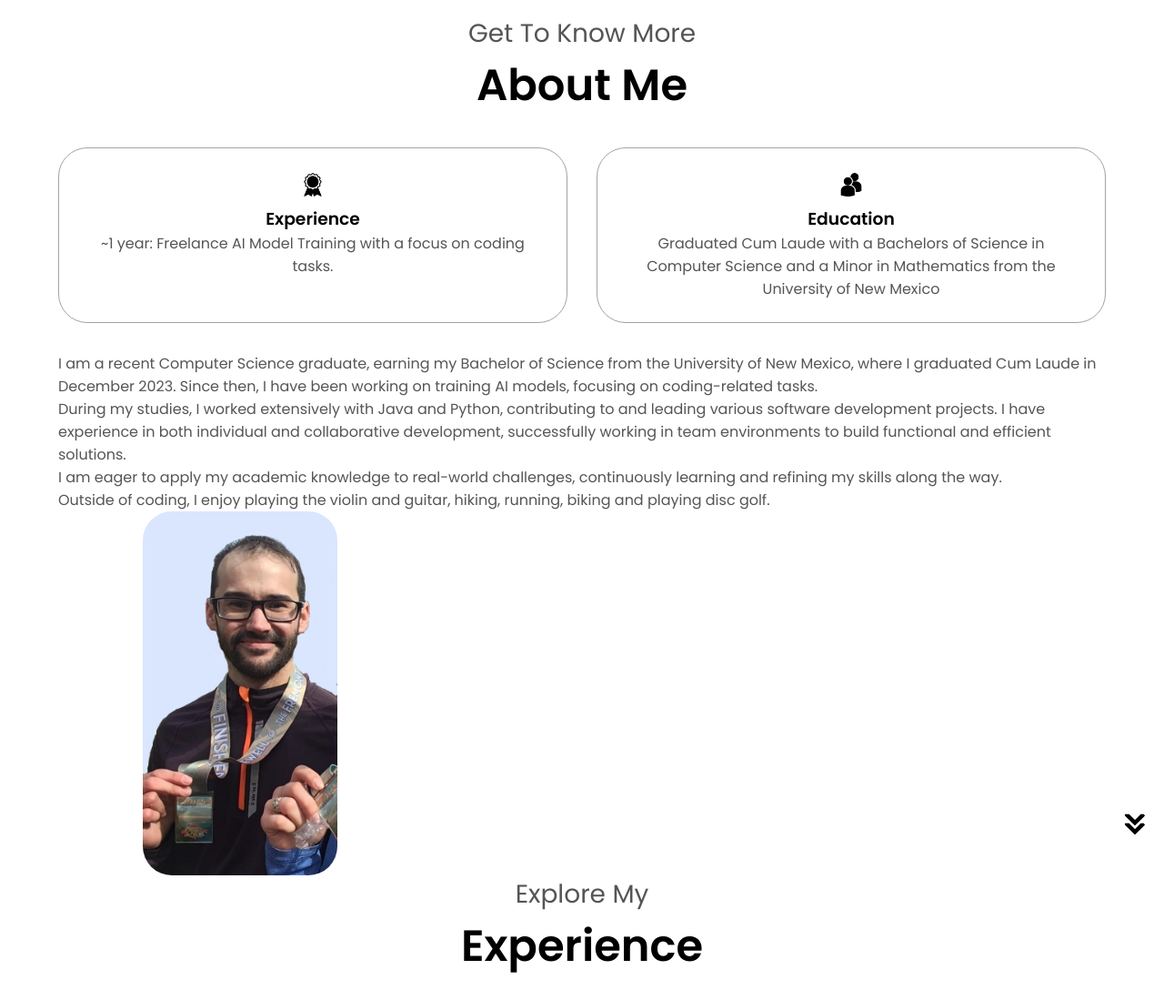
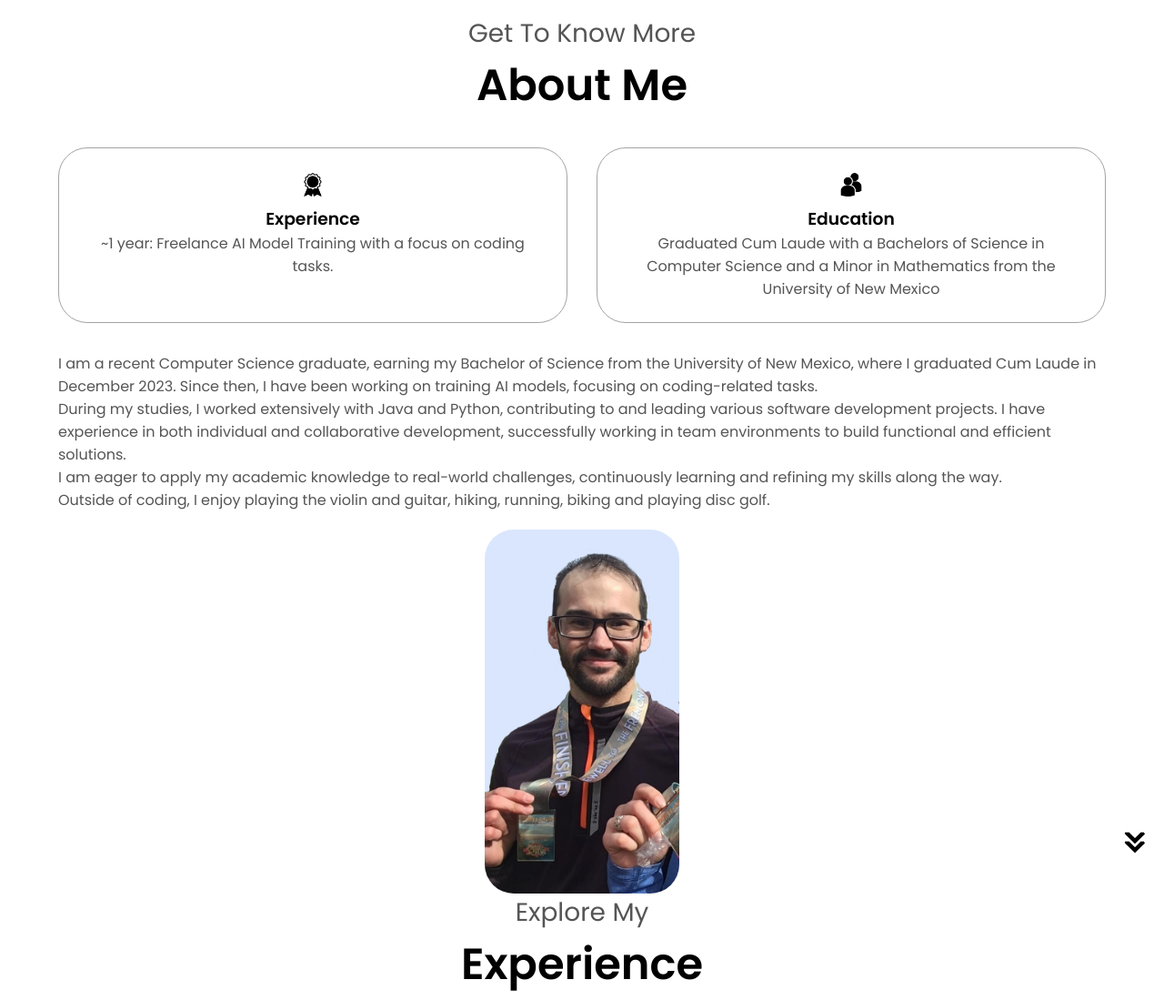
Before and after one commit to mrobert12/Michel-Robert, a plain HTML site: page index.html in a window 1280 px wide. Shown: the part 880-1979 px from the top of the page at 91% size. Drawn offline with Linux system fonts and the light colour scheme.

Commit message:
Update style.css
fixed alignment of second profile picture

```diff
--- a/style.css
+++ b/style.css
@@ -265,6 +265,15 @@ section {
 .about-details-container {
     justify-content: center;
     flex-direction: column;
+    display: flex;
+    align-items: center;
+}
+
+.text-container {
+    display: flex;
+    justify-content: center;
+    flex-wrap: wrap;
+    gap: 20px;
 }
 
 .about-containers, .about-details-container {
@@ -290,6 +299,7 @@ section {
     border-color: rgb(163,163,163);
     text-align:center;
 }
+
 
 .details-container-projects{
     margin-left: 17rem;
```
